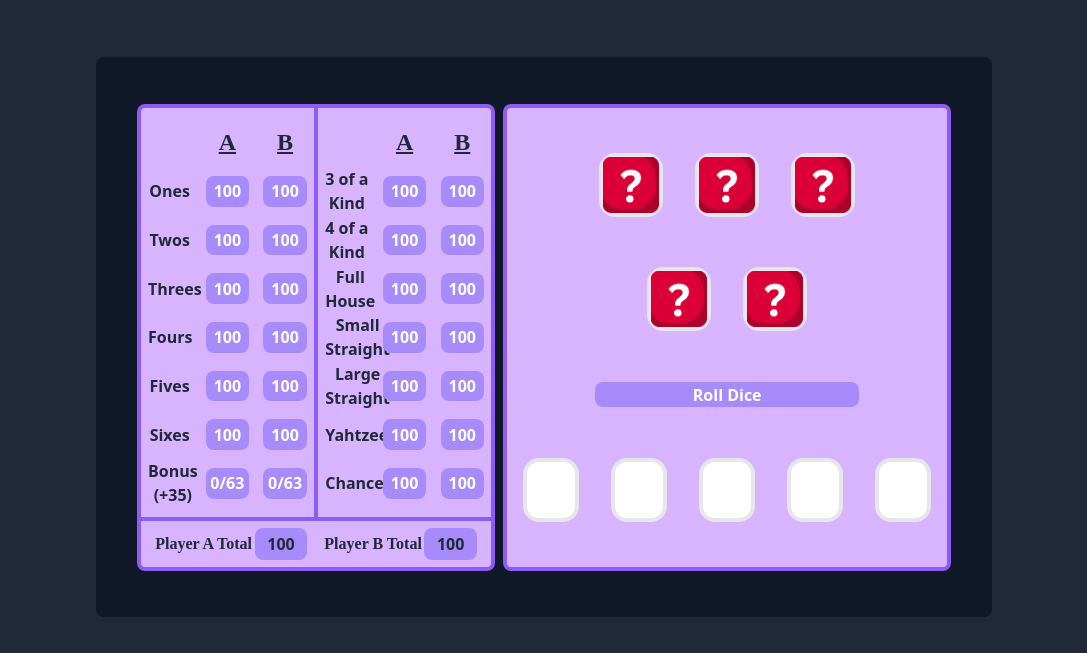
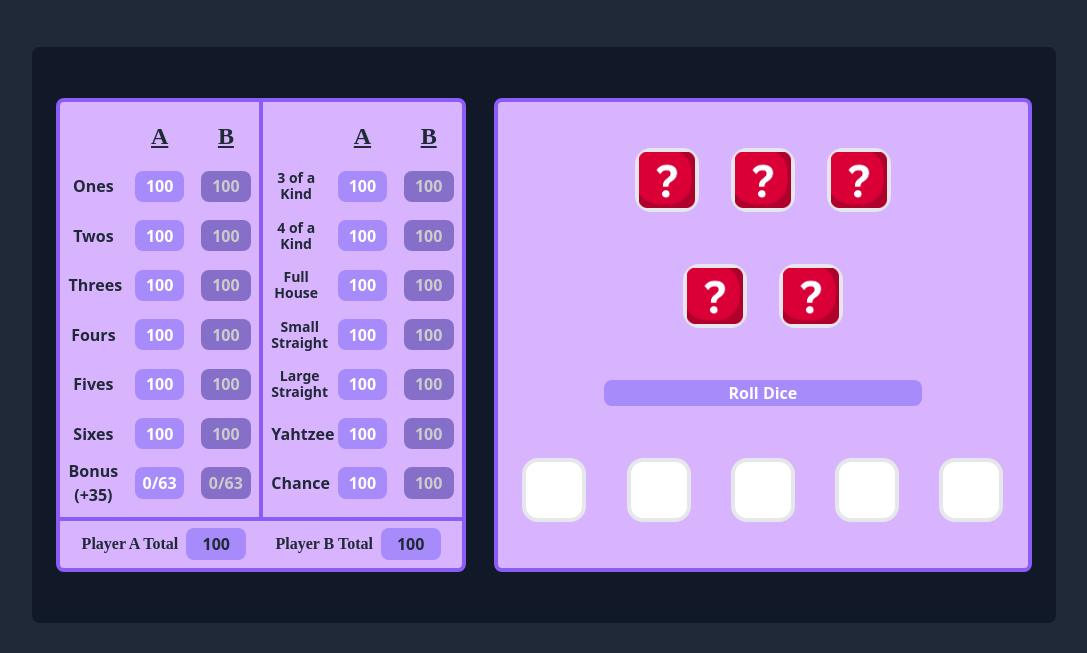
Before and after one commit to staten-island-tech/create-task-Jarvis-Li2244, a website built with Vite: page app/index.html in a window 1280 px wide. Shown: the part 147-800 px from the top of the page, without its empty margins (96-1183 px from the left). Built offline with nearby package versions, Linux system fonts and the light colour scheme.

Commit message:
asdadadadadad

```diff
--- a/app/index.html
+++ b/app/index.html
@@ -14,15 +14,15 @@
         <h1 class="how-to-play text-1xl font-creepster font-semibold">How to Play</h1>
       </div>
 
-      <div class="w-[70vw] h-[70vh] bg-gray-900 rounded-lg flex items-center justify-center">
+      <div class="w-[80vw] h-[45vw] bg-gray-900 rounded-lg flex items-center justify-evenly">
 
         <!-- Score Table -->
-        <div class="w-2/5 h-5/6 bg-purple-300 rounded-lg border-4 border-violet-500 m-1 flex flex-wrap items-center justify-evenly">
+        <div class="w-[32vw] h-[37vw] bg-purple-300 rounded-lg border-4 border-violet-500 m-1 flex flex-wrap items-center justify-evenly">
 
             <!-- First Column -->
             <div class="first-column w-1/2 h-5/6 border-violet-500 border-r-2 border-b-4 flex flex-wrap items-center justify-evenly">
 
-              <div class="first-column-roll w-1/3 h-full flex flex-col flex-wrap items-center justify-evenly text-gray-800">
+              <div class="first-column-one w-1/3 h-full flex flex-col flex-wrap items-center justify-evenly text-gray-800">
                 <h1 class="text-2xl text-purple-300 font-creepster font-extrabold">Shh!</h1>
 
                 <div class="column-buttons flex items-center justify-evenly">
@@ -58,31 +58,31 @@
               <div class="first-column-two w-1/3 h-full flex flex-col flex-wrap items-center justify-evenly">
                 <h1 class="text-2xl text-gray-800 font-creepster font-extrabold underline">A</h1>
 
-                <button class="column-buttons bg-violet-400 rounded-lg flex items-center justify-evenly text-white">
-                  <h1 class="player-a-one text-1xl font-bold">100</h1>
+                <button class="column-buttons-a  bg-violet-400 rounded-lg flex items-center justify-evenly text-white">
+                  <h1 id="player-a-one" class="player-one text-1xl font-bold">100</h1>
                 </button>
 
-                <button class="column-buttons bg-violet-400 rounded-lg flex items-center justify-evenly text-white">
-                  <h1 class="player-a-two text-1xl font-bold">100</h1>
+                <button class="column-buttons-a  bg-violet-400 rounded-lg flex items-center justify-evenly text-white">
+                  <h1 id="player-a-two" class="player-two text-1xl font-bold">100</h1>
                 </button>
 
-                <button class="column-buttons bg-violet-400 rounded-lg flex items-center justify-evenly text-white">
-                  <h1 class="player-a-three text-1xl font-bold">100</h1>
+                <button class="column-buttons-a  bg-violet-400 rounded-lg flex items-center justify-evenly text-white">
+                  <h1 id="player-a-three" class="player-three text-1xl font-bold">100</h1>
                 </button>
 
-                <button class="column-buttons bg-violet-400 rounded-lg flex items-center justify-evenly text-white">
-                  <h1 class="player-a-four text-1xl font-bold">100</h1>
+                <button class="column-buttons-a  bg-violet-400 rounded-lg flex items-center justify-evenly text-white">
+                  <h1 id="player-a-four" class="player-four text-1xl font-bold">100</h1>
                 </button>
 
-                <button class="column-buttons bg-violet-400 rounded-lg flex items-center justify-evenly text-white">
-                  <h1 class="player-a-five text-1xl font-bold">100</h1>
+                <button class="column-buttons-a  bg-violet-400 rounded-lg flex items-center justify-evenly text-white">
+                  <h1 id="player-a-five" class="player-five text-1xl font-bold">100</h1>
                 </button>
 
-                <button class="column-buttons bg-violet-400 rounded-lg flex items-center justify-evenly text-white">
-                  <h1 class="player-a-six text-1xl font-bold">100</h1>
+                <button class="column-buttons-a  bg-violet-400 rounded-lg flex items-center justify-evenly text-white">
+                  <h1 id="player-a-six" class="player-six text-1xl font-bold">100</h1>
                 </button>
 
-                <div class="column-buttons bg-violet-400 rounded-lg flex items-center justify-evenly text-white">
+                <div class="column-buttons-a  bg-violet-400 rounded-lg flex items-center justify-evenly text-white">
                   <h1 class="player-a-bonus text-1xl font-bold">0/63</h1>
                 </div>
 
@@ -90,31 +90,31 @@
               <div class="first-column-three w-1/3 h-full flex flex-col flex-wrap items-center justify-evenly">
                 <h1 class="text-2xl text-gray-800 font-creepster font-extrabold underline">B</h1>
 
-                <button class="column-buttons bg-violet-400 rounded-lg flex items-center justify-evenly text-white">
-                  <h1 class="player-b-one text-1xl font-bold">100</h1>
+                <button class="column-buttons-b  bg-violet-400 rounded-lg flex items-center justify-evenly text-white">
+                  <h1 id="player-b-one" class="player-one text-1xl font-bold">100</h1>
                 </button>
 
-                <button class="column-buttons bg-violet-400 rounded-lg flex items-center justify-evenly text-white">
-                  <h1 class="player-b-two text-1xl font-bold">100</h1>
+                <button class="column-buttons-b  bg-violet-400 rounded-lg flex items-center justify-evenly text-white">
+                  <h1 id="player-b-two" class="player-two text-1xl font-bold">100</h1>
                 </button>
 
-                <button class="column-buttons bg-violet-400 rounded-lg flex items-center justify-evenly text-white">
-                  <h1 class="player-b-three text-1xl font-bold">100</h1>
+                <button class="column-buttons-b  bg-violet-400 rounded-lg flex items-center justify-evenly text-white">
+                  <h1 id="player-b-three" class="player-three text-1xl font-bold">100</h1>
                 </button>
 
-                <button class="column-buttons bg-violet-400 rounded-lg flex items-center justify-evenly text-white">
-                  <h1 class="player-b-four text-1xl font-bold">100</h1>
+                <button class="column-buttons-b  bg-violet-400 rounded-lg flex items-center justify-evenly text-white">
+                  <h1 id="player-b-four" class="player-four text-1xl font-bold">100</h1>
                 </button>
 
-                <button class="column-buttons bg-violet-400 rounded-lg flex items-center justify-evenly text-white">
-                  <h1 class="player-b-five text-1xl font-bold">100</h1>
+                <button class="column-buttons-b  bg-violet-400 rounded-lg flex items-center justify-evenly text-white">
+                  <h1 id="player-b-five" class="player-five text-1xl font-bold">100</h1>
                 </button>
 
-                <button class="column-buttons bg-violet-400 rounded-lg flex items-center justify-evenly text-white">
-                  <h1 class="player-b-six text-1xl font-bold">100</h1>
+                <button class="column-buttons-b  bg-violet-400 rounded-lg flex items-center justify-evenly text-white">
+                  <h1 id="player-b-six" class="player-six text-1xl font-bold">100</h1>
                 </button>
 
-                <div class="column-buttons bg-violet-400 rounded-lg flex items-center justify-evenly text-white">
+                <div class="column-buttons-b  bg-violet-400 rounded-lg flex items-center justify-evenly text-white">
                   <h1 class="player-b-bonus text-1xl font-bold">0/63</h1>
                 </div>
 
@@ -129,23 +129,23 @@
                 <h1 class="text-2xl text-purple-300 font-creepster font-extrabold">Shh!</h1>
 
                 <div class="column-buttons flex items-center justify-evenly">
-                  <h1 class="three-of-a-kind text-1xl font-bold">3 of a Kind</h1>
+                  <h1 class="three-of-a-kind text-sm leading-4 font-bold">3 of a Kind</h1>
                 </div>
 
                 <div class="column-buttons flex items-center justify-evenly">
-                  <h1 class="four-of-a-kind text-1xl font-bold">4 of a Kind</h1>
+                  <h1 class="four-of-a-kind text-sm leading-4 font-bold">4 of a Kind</h1>
                 </div>
 
                 <div class="column-buttons flex items-center justify-evenly">
-                  <h1 class="full-house text-1xl font-bold">Full House</h1>
+                  <h1 class="full-house text-sm leading-4 font-bold">Full House</h1>
                 </div>
 
                 <div class="column-buttons flex items-center justify-evenly">
-                  <h1 class="small-straight text-1xl font-bold">Small Straight</h1>
+                  <h1 class="small-straight text-sm leading-4 font-bold">Small Straight</h1>
                 </div>
 
                 <div class="column-buttons flex items-center justify-evenly">
-                  <h1 class="large-straight text-1xl font-bold">Large Straight</h1>
+                  <h1 class="large-straight text-sm leading-4 font-bold">Large Straight</h1>
                 </div>
 
                 <div class="column-buttons flex items-center justify-evenly">
@@ -161,64 +161,64 @@
               <div class="second-column-two w-1/3 h-full flex flex-col flex-wrap items-center justify-evenly">
                 <h1 class="text-2xl text-gray-800 font-creepster font-extrabold underline">A</h1>
 
-                <button class="column-buttons bg-violet-400 rounded-lg flex items-center justify-evenly text-white">
-                  <h1 class="player-a-three-of-a-kind text-1xl font-bold">100</h1>
+                <button class="column-buttons-a  bg-violet-400 rounded-lg flex items-center justify-evenly text-white">
+                  <h1 id="player-a-three-of-a-kind" class="player-three-of-a-kind text-1xl font-bold">100</h1>
                 </button>
 
-                <button class="column-buttons bg-violet-400 rounded-lg flex items-center justify-evenly text-white">
-                  <h1 class="player-a-four-of-a-kind text-1xl font-bold">100</h1>
+                <button class="column-buttons-a  bg-violet-400 rounded-lg flex items-center justify-evenly text-white">
+                  <h1 id="player-a-four-of-a-kind" class="player-four-of-a-kind text-1xl font-bold">100</h1>
                 </button>
 
-                <button class="column-buttons bg-violet-400 rounded-lg flex items-center justify-evenly text-white">
-                  <h1 class="player-a-full-house text-1xl font-bold">100</h1>
+                <button class="column-buttons-a  bg-violet-400 rounded-lg flex items-center justify-evenly text-white">
+                  <h1 id="player-a-full-house" class="player-full-house text-1xl font-bold">100</h1>
                 </button>
 
-                <button class="column-buttons bg-violet-400 rounded-lg flex items-center justify-evenly text-white">
-                  <h1 class="player-a-small-straight text-1xl font-bold">100</h1>
+                <button class="column-buttons-a  bg-violet-400 rounded-lg flex items-center justify-evenly text-white">
+                  <h1 id="player-a-small-straight" class="player-small-straight text-1xl font-bold">100</h1>
                 </button>
 
-                <button class="column-buttons bg-violet-400 rounded-lg flex items-center justify-evenly text-white">
-                  <h1 class="player-a-large-straight text-1xl font-bold">100</h1>
+                <button class="column-buttons-a  bg-violet-400 rounded-lg flex items-center justify-evenly text-white">
+                  <h1 id="player-a-large-straight" class="player-large-straight text-1xl font-bold">100</h1>
                 </button>
 
-                <button class="column-buttons bg-violet-400 rounded-lg flex items-center justify-evenly text-white">
-                  <h1 class="player-a-yahtzee text-1xl font-bold">100</h1>
+                <button class="column-buttons-a  bg-violet-400 rounded-lg flex items-center justify-evenly text-white">
+                  <h1 id="player-a-yahtzee" class="player-yahtzee text-1xl font-bold">100</h1>
                 </button>
 
-                <button class="column-buttons bg-violet-400 rounded-lg flex items-center justify-evenly text-white">
-                  <h1 class="player-a-chance text-1xl font-bold">100</h1>
+                <button class="column-buttons-a  bg-violet-400 rounded-lg flex items-center justify-evenly text-white">
+                  <h1 id="player-a-chance" class="player-chance text-1xl font-bold">100</h1>
                 </button>
 
               </div>
               <div class="first-column-three w-1/3 h-full flex flex-col flex-wrap items-center justify-evenly">
                 <h1 class="text-2xl text-gray-800 font-creepster font-extrabold underline">B</h1>
 
-                <button class="column-buttons bg-violet-400 rounded-lg flex items-center justify-evenly text-white">
-                  <h1 class="player-b-three-of-a-kind text-1xl font-bold">100</h1>
+                <button class="column-buttons-b  bg-violet-400 rounded-lg flex items-center justify-evenly text-white">
+                  <h1 id="player-b-three-of-a-kind" class="player-three-of-a-kind text-1xl font-bold">100</h1>
                 </button>
 
-                <button class="column-buttons bg-violet-400 rounded-lg flex items-center justify-evenly text-white">
-                  <h1 class="player-b-four-of-a-kind text-1xl font-bold">100</h1>
+                <button class="column-buttons-b  bg-violet-400 rounded-lg flex items-center justify-evenly text-white">
+                  <h1 id="player-b-four-of-a-kind" class="player-four-of-a-kind text-1xl font-bold">100</h1>
                 </button>
 
-                <button class="column-buttons bg-violet-400 rounded-lg flex items-center justify-evenly text-white">
-                  <h1 class="player-b-full-house text-1xl font-bold">100</h1>
+                <button class="column-buttons-b  bg-violet-400 rounded-lg flex items-center justify-evenly text-white">
+                  <h1 id="player-b-full-house" class="player-full-house text-1xl font-bold">100</h1>
                 </button>
 
-                <button class="column-buttons bg-violet-400 rounded-lg flex items-center justify-evenly text-white">
-                  <h1 class="player-b-small-straight text-1xl font-bold">100</h1>
+                <button class="column-buttons-b  bg-violet-400 rounded-lg flex items-center justify-evenly text-white">
+                  <h1 id="player-b-small-straight" class="player-small-straight text-1xl font-bold">100</h1>
                 </button>
 
-                <button class="column-buttons bg-violet-400 rounded-lg flex items-center justify-evenly text-white">
-                  <h1 class="player-b-large-straight text-1xl font-bold">100</h1>
+                <button class="column-buttons-b  bg-violet-400 rounded-lg flex items-center justify-evenly text-white">
+                  <h1 id="player-b-large-straight" class="player-large-straight text-1xl font-bold">100</h1>
                 </button>
 
-                <button class="column-buttons bg-violet-400 rounded-lg flex items-center justify-evenly text-white">
-                  <h1 class="player-b-yahtzee text-1xl font-bold">100</h1>
+                <button class="column-buttons-b  bg-violet-400 rounded-lg flex items-center justify-evenly text-white">
+                  <h1 id="player-b-yahtzee" class="player-yahtzee text-1xl font-bold">100</h1>
                 </button>
 
-                <button class="column-buttons bg-violet-400 rounded-lg flex items-center justify-evenly text-white">
-                  <h1 class="player-b-chance text-1xl font-bold">100</h1>
+                <button class="column-buttons-b  bg-violet-400 rounded-lg flex items-center justify-evenly text-white">
+                  <h1 id="player-b-chance" class="player-chance text-1xl font-bold">100</h1>
                 </button>
 
               </div>
@@ -254,23 +254,23 @@
         </div>
 
         <!-- Game -->
-        <div class="w-1/2 h-5/6 bg-purple-300 rounded-lg border-4 border-violet-500 m-1 flex flex-col items-center justify-center flex-wrap">
+        <div class="w-[42vw] h-[37vw] bg-purple-300 rounded-lg border-4 border-violet-500 m-1 flex flex-col items-center justify-center flex-wrap">
 
           <div class="w-2/3 h-1/2 bg-purple-300 flex items-center justify-center flex-wrap">
 
-            <div class="first-dice w-[5vw] h-[5vw] rounded-2xl m-4 border-4 bg-white">
+            <div id="first-dice" class="dice w-[5vw] h-[5vw] rounded-2xl m-4 border-4 bg-white">
               <img src="./images/dice-unknown.png" alt="Dice Unknown">
             </div>
-            <div class="second-dice w-[5vw] h-[5vw] rounded-2xl m-4 border-4 bg-white">
+            <div id="second-dice" class="dice w-[5vw] h-[5vw] rounded-2xl m-4 border-4 bg-white">
               <img src="./images/dice-unknown.png" alt="Dice Unknown">
             </div>
-            <div class="third-dice w-[5vw] h-[5vw] rounded-2xl m-4 border-4 bg-white">
+            <div id="third-dice" class="dice w-[5vw] h-[5vw] rounded-2xl m-4 border-4 bg-white">
               <img src="./images/dice-unknown.png" alt="Dice Unknown">
             </div>
-            <div class="fourth-dice w-[5vw] h-[5vw] rounded-2xl m-4 border-4 bg-white">
+            <div id="fourth-dice" class="dice w-[5vw] h-[5vw] rounded-2xl m-4 border-4 bg-white">
               <img src="./images/dice-unknown.png" alt="Dice Unknown">
             </div>
-            <div class="fifth-dice w-[5vw] h-[5vw] rounded-2xl m-4 border-4 bg-white">
+            <div id="fifth-dice" class="dice w-[5vw] h-[5vw] rounded-2xl m-4 border-4 bg-white">
               <img src="./images/dice-unknown.png" alt="Dice Unknown">
             </div>
 
@@ -278,7 +278,7 @@
 
           <div class="w-full h-1/6 bg-purple-300 flex items-center justify-evenly">
 
-            <button class="w-3/5 h-1/3 roll-button bg-violet-400 rounded-lg flex items-center justify-evenly text-white">
+            <button class="w-3/5 h-1/3 roll-button  bg-violet-400 rounded-lg flex items-center justify-evenly text-white">
               <h1 class="text-1xl font-bold">Roll Dice</h1>
             </button>
 
--- a/app/src/main.js
+++ b/app/src/main.js
@@ -3,7 +3,11 @@
 document.addEventListener("DOMContentLoaded", () => {
     const DOMSelectors = {
         howtoplay: document.querySelector(".how-to-play"),
-        rollbutton: document.querySelector(".roll-button")
+        rollbutton: document.querySelector(".roll-button"),
+        dice: document.querySelectorAll(".dice"),
+        player_a_buttons: document.querySelectorAll(".column-buttons-a"),
+        player_b_buttons: document.querySelectorAll(".column-buttons-b"),
+
     }
 
     let player_a_score = {
@@ -42,10 +46,10 @@
         total: []
     }
 
-    let dice = [
+    let dice_list = [
         {
             name: "dice_1",
-            value: [5],
+            value: [1],
             position: "keep"
         },
         {
@@ -70,36 +74,108 @@
         }
     ]
 
+    function updateDice() {
+        let dice = Array.from(DOMSelectors.dice)
+        for (let i = 0; i < 5; i++) {
+            dice[i].firstElementChild.setAttribute("src",`./images/dice-${dice_list[i].value[0]}.png`)
+        }
+    }
+
+    function updateButton(button, x) {
+        if (x == "a") {
+            button.setAttribute("class", "column-buttons-a  bg-violet-400 rounded-lg flex items-center justify-evenly text-black")
+        } else {
+            button.setAttribute("class", "column-buttons-b  bg-violet-400 rounded-lg flex items-center justify-evenly text-black")
+        }
+
+        button.disabled = true
+
+        if (button.firstElementChild.getAttribute("class") == "player-one text-1xl font-bold") {
+            let ones = 0
+            for (let i = 0; i < 5; i++) {
+              if (dice_list[i].value[0] == 1)
+                ones += 1
+            }
+            button.firstElementChild.textContent = ones
+
+        }
+    }
+
+
+    DOMSelectors.howtoplay.addEventListener("click", function(event) {
+                // fill this in, comment for later
+            })
+
+    DOMSelectors.player_a_buttons.forEach(button => button.disabled = true)
+    DOMSelectors.player_b_buttons.forEach(button => button.disabled = true)
+
+    let turn = 1
+
     function startGame() {
 
-        function gameTurn() {
-            DOMSelectors.howtoplay.addEventListener("click", function(event) {
+        function turnStart(turn) {
+            // fix all of this dumb dark and disable buttons
+            if (turn == 1) {
+                DOMSelectors.player_a_buttons.forEach(button => button.disabled = false)
 
-            })
+                DOMSelectors.player_b_buttons.forEach(button => button.disabled = true)
+                DOMSelectors.player_b_buttons.forEach(button => button.classList.add("dark"))
+            } else {
+                DOMSelectors.player_b_buttons.forEach(button => button.disabled = false)
+
+                DOMSelectors.player_a_buttons.forEach(button => button.disabled = true)
+                DOMSelectors.player_a_buttons.forEach(button => button.classList.add("dark"))
+            }
+
 
             let roll_count = 0
             DOMSelectors.rollbutton.addEventListener("click", function(event) {
-                roll_count += 1
                 if (roll_count < 3) {
                     for (let i = 0; i < 5; i++) {
-                        if (dice[i].position == "roll") {
-                            dice[i].value = []
-                            dice[i].value.push(Math.floor(Math.random() * (6 - 1 + 1) ) + 1)
+                        if (dice_list[i].position == "roll") {
+                            dice_list[i].value = []
+                            dice_list[i].value.push(Math.floor(Math.random() * (6 - 1 + 1) ) + 1)
                         }
                     }
-                } else {
+                    updateDice()
+                }
+                roll_count += 1
+                if (roll_count >= 3) {
                     DOMSelectors.rollbutton.disabled = true
                     DOMSelectors.rollbutton.classList.add("dark")
                 }
             })
+
+            DOMSelectors.player_a_buttons.forEach(button => button.addEventListener("click", function(event) {
+                turnEnd(button, "a")
+            }))
+            DOMSelectors.player_a_buttons.forEach(button => button.addEventListener("click", function(event) {
+                turnEnd(button, "b")
+            }))
+
+            function turnEnd(button) {
+                updateButton(button)
+                DOMSelectors.rollbutton.classList.remove("dark")
+                if (turn == 1) {
+                    DOMSelectors.player_b_buttons.forEach(button => button.classList.remove("dark"))
+                } else {
+                    DOMSelectors.player_a_buttons.forEach(button => button.classList.remove("dark"))
+                }
+                startGame()
+            }
+            // end turn when one of the buttons are clicked, update values, run start game function, remove dark classes, yeah
+
         }
 
         function gameEnd() {
 
         }
+
+        turnStart(turn)
+        turn *= -1
     }
 
-
+    startGame()
 
 
 
--- a/app/style.css
+++ b/app/style.css
@@ -28,6 +28,17 @@
     height: 7.5%
 }
 
+.column-buttons-a{
+    width: 75%;
+    height: 7.5%
+}
+
+.column-buttons-b{
+    width: 75%;
+    height: 7.5%
+}
+
+
 .dark{
     filter: brightness(80%);
 }
```
Also changed, not shown: app/images/dice-1.png (renamed from app/images/dice-one.png), app/images/dice-2.png (renamed from app/images/dice-two.png), app/images/dice-3.png (renamed from app/images/dice-three.png), app/images/dice-4.png (renamed from app/images/dice-four.png), app/images/dice-5.png (renamed from app/images/dice-five.png), app/images/dice-6.png (renamed from app/images/dice-six.png).
